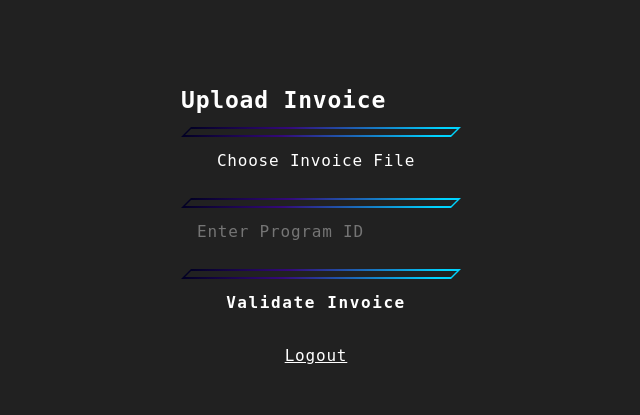
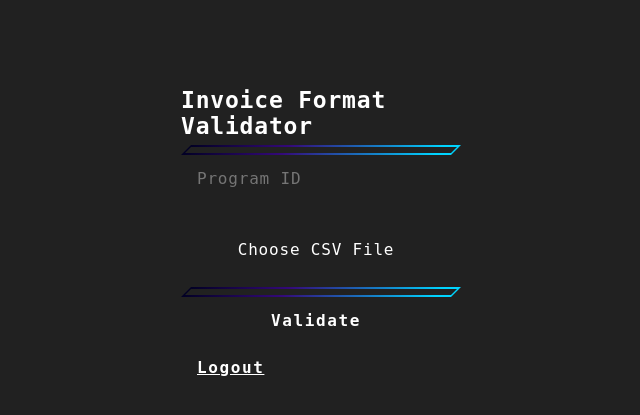
Before and after one commit to SameeraJ-ctrl/Invoice-Format-Validator, a Flask app: page / in a window 1280 px wide. Shown: the top 415 px of the page, without its empty margins (324-964 px from the left). Run offline with Flask 3, Linux system fonts and the light colour scheme; the visitor is signed in with stand-in values (Sample User, id 1).

Commit message:
Update index.html

```diff
--- a/Invoice_Fotmat_Validator/templates/index.html
+++ b/Invoice_Fotmat_Validator/templates/index.html
@@ -3,56 +3,67 @@
 <head>
     <meta charset="UTF-8" />
     <meta name="viewport" content="width=device-width, initial-scale=1.0" />
-    <title>Upload Invoice</title>
+    <title>Invoice Format Validator</title>
     <link rel="stylesheet" href="{{ url_for('static', filename='style.css') }}">
 </head>
 <body>
-    <form class="form" method="POST" enctype="multipart/form-data" autocomplete="off">
-        <div class="control">
-            <h1>Upload Invoice</h1>
-        </div>
+    <div class="form">
+        <h1>Invoice Format Validator</h1>
 
+        <form method="POST" enctype="multipart/form-data">
+            <div class="control block-cube block-input">
+                <input type="text" name="program_id" placeholder="Program ID" required />
+                <div class="bg-top"><div class="bg-inner"></div></div>
+                <div class="bg-right"><div class="bg-inner"></div></div>
+                <div class="bg"><div class="bg-inner"></div></div>
+            </div>
+
+            <div class="control">
+                <input type="file" name="invoice_file" id="file-upload" accept=".csv" required />
+                <label for="file-upload" id="file-label">Choose CSV File</label>
+            </div>
+
+            <button type="submit" class="btn block-cube block-cube-hover validate-btn">
+                <div class="bg-top"><div class="bg-inner"></div></div>
+                <div class="bg-right"><div class="bg-inner"></div></div>
+                <div class="bg"><div class="bg-inner"></div></div>
+                <div class="text">Validate</div>
+            </button>
+        </form>
+
+        <!-- VALIDATION MESSAGE -->
         {% if message %}
-        <div class="control" style="color: red; text-align: center;">
-            {{ message }}
+        <div style="text-align: center; margin-top: 20px;">
+            <p style="font-weight: bold; color: {% if success %}#00ffff{% else %}#ff4c4c{% endif %};">
+                {{ message }}
+            </p>
         </div>
         {% endif %}
 
-        <div class="control block-cube block-input">
-            <input type="file" id="file-upload" name="invoice_file" required hidden>
-            <label for="file-upload" id="file-label">Choose Invoice File</label>
-            <div class="bg-top"><div class="bg-inner"></div></div>
-            <div class="bg-right"><div class="bg-inner"></div></div>
-            <div class="bg"><div class="bg-inner"></div></div>
+        <!-- SUCCESS MESSAGE -->
+        {% if success %}
+        <div style="text-align: center; margin-top: 10px;">
+            <h2 style="color: #00ffff;">Success!</h2>
+            <p style="color: #00ffff; font-weight: bold;">Invoice has been validated and no errors have been found.</p>
         </div>
+        {% endif %}
 
-        <div class="control block-cube block-input">
-            <input type="text" name="program_id" placeholder="Enter Program ID" required>
-            <div class="bg-top"><div class="bg-inner"></div></div>
-            <div class="bg-right"><div class="bg-inner"></div></div>
-            <div class="bg"><div class="bg-inner"></div></div>
+        <!-- ERROR MESSAGE -->
+        {% if success is not none and not success %}
+        <div style="margin-top: 20px; color: #ff4c4c;">
+            <h2>Errors:</h2>
+            <ul>
+                {% for error in errors %}
+                <li>{{ error }}</li>
+                {% endfor %}
+            </ul>
         </div>
+        {% endif %}
 
-        <button class="btn block-cube block-cube-hover" type="submit">
-            <div class="bg-top"><div class="bg-inner"></div></div>
-            <div class="bg-right"><div class="bg-inner"></div></div>
-            <div class="bg"><div class="bg-inner"></div></div>
-            <div class="text">Validate Invoice</div>
-        </button>
-
-        <div class="control" style="text-align: center; margin-top: 20px;">
-            <a href="{{ url_for('logout') }}" style="color: #fff; text-decoration: underline;">Logout</a>
+        <!-- Logout Button -->
+        <div class="control logout-section">
+            <a href="{{ url_for('logout') }}" class="btn logout">Logout</a>
         </div>
-    </form>
-
-    <script>
-    const input = document.getElementById('file-upload');
-    const label = document.getElementById('file-label');
-
-    input.addEventListener('change', function () {
-      const fileName = this.files[0] ? this.files[0].name : 'Choose Invoice File';
-      label.textContent = fileName;
-    });
-    </script>
+    </div>
 </body>
 </html>
```
